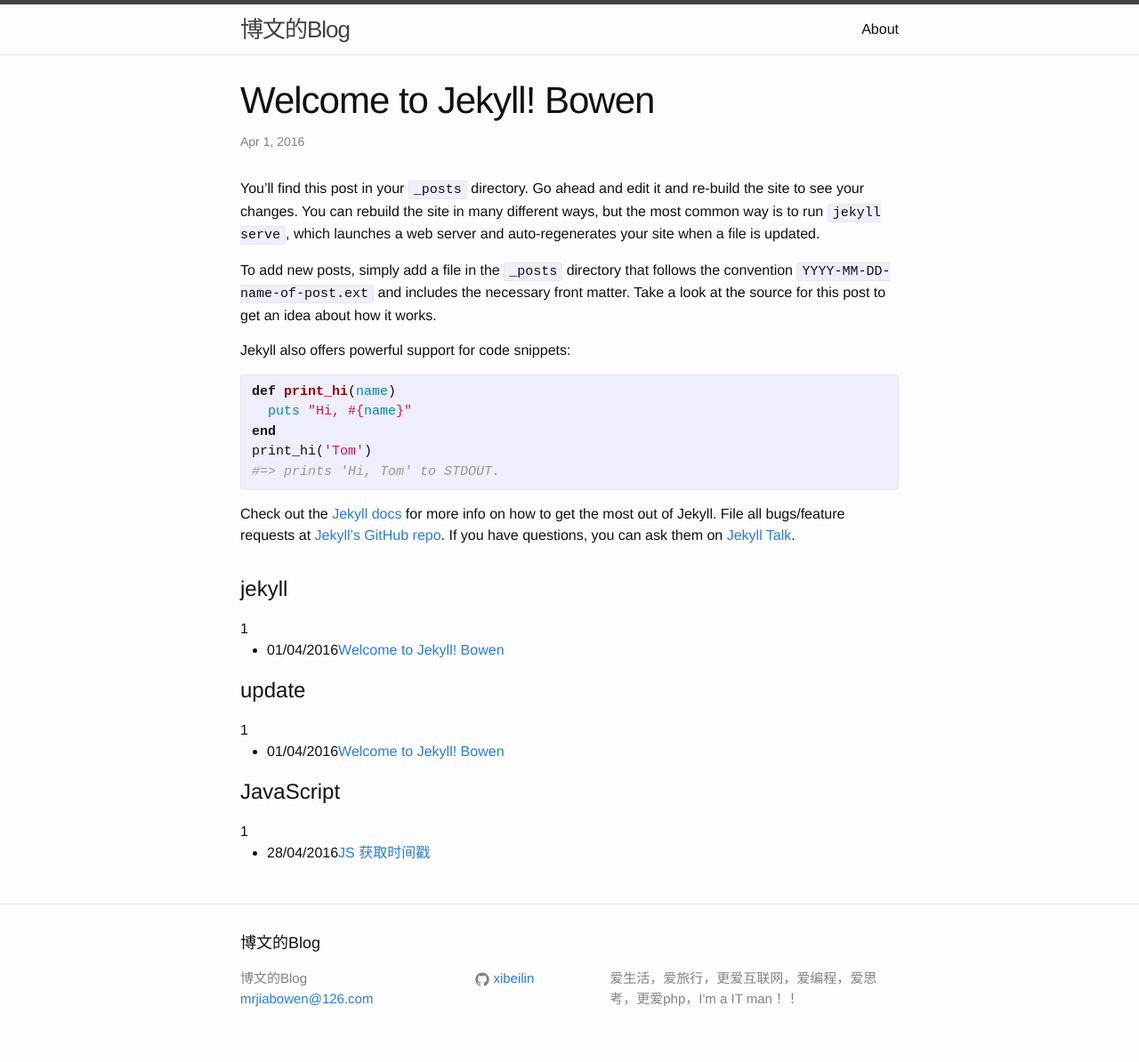
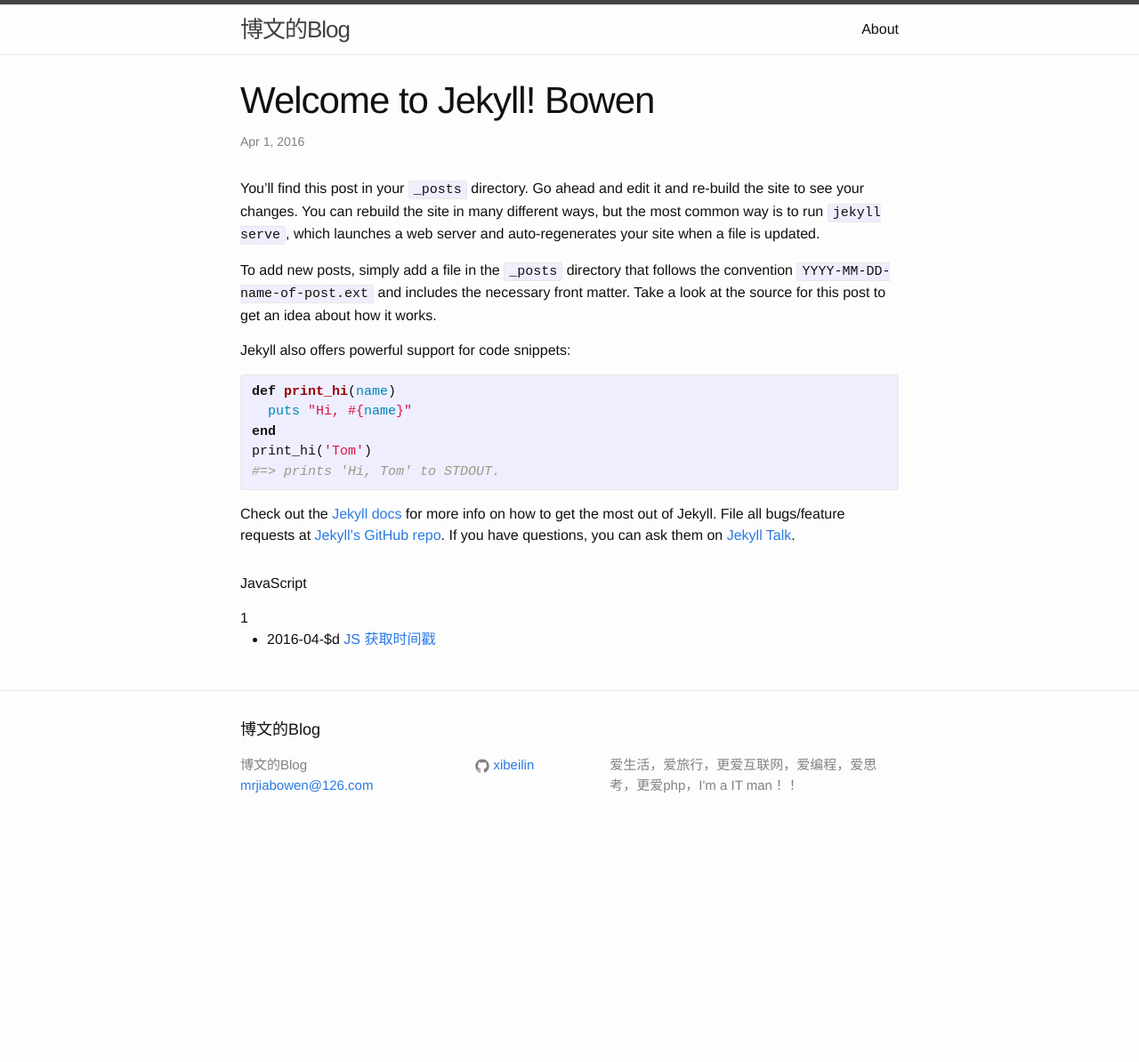
Before and after one commit to xibeilin/blog, a Jekyll site: the page built from _posts/2016-04-01-welcome-to-jekyll.markdown, in a window 1280 px wide. Shown: the whole page at 89% size. Built offline with Jekyll 4.4.1, drawn with Linux system fonts in a browser that asks for light colours; after the commit the page ends 954 px from its top, so only the background shows below that.

Commit message:
modify category

```diff
--- a/_layouts/post.html
+++ b/_layouts/post.html
@@ -16,11 +16,11 @@
 
 
 {% for category in site.categories %}
-<h2>{{ category | first }}</h2>
-</span>{{ category | last | size }}</span>
+<h4>{{ category | first }}</h4>
+<span>{{ category | last | size }}</span>
 <ul class="arc-list">
     {% for post in category.last %}
-        <li>{{ post.date | date:"%d/%m/%Y"}}<a href="{{ post.url }}">{{ post.title }}</a></li>
+        <li>{{ post.date | date:"%Y-%m-$d "}}<a href="{{ post.url }}">  {{ post.title }}</a></li>
     {% endfor %}
 </ul>
 {% endfor %}
--- a/_posts/2016-04-01-welcome-to-jekyll.markdown
+++ b/_posts/2016-04-01-welcome-to-jekyll.markdown
@@ -2,7 +2,8 @@
 layout: post
 title:  "Welcome to Jekyll! Bowen"
 date:   2016-04-01 18:30:02 +0800
-categories: jekyll update
+publish : false
+
 ---
 You’ll find this post in your `_posts` directory. Go ahead and edit it and re-build the site to see your changes. You can rebuild the site in many different ways, but the most common way is to run `jekyll serve`, which launches a web server and auto-regenerates your site when a file is updated.
 
```
